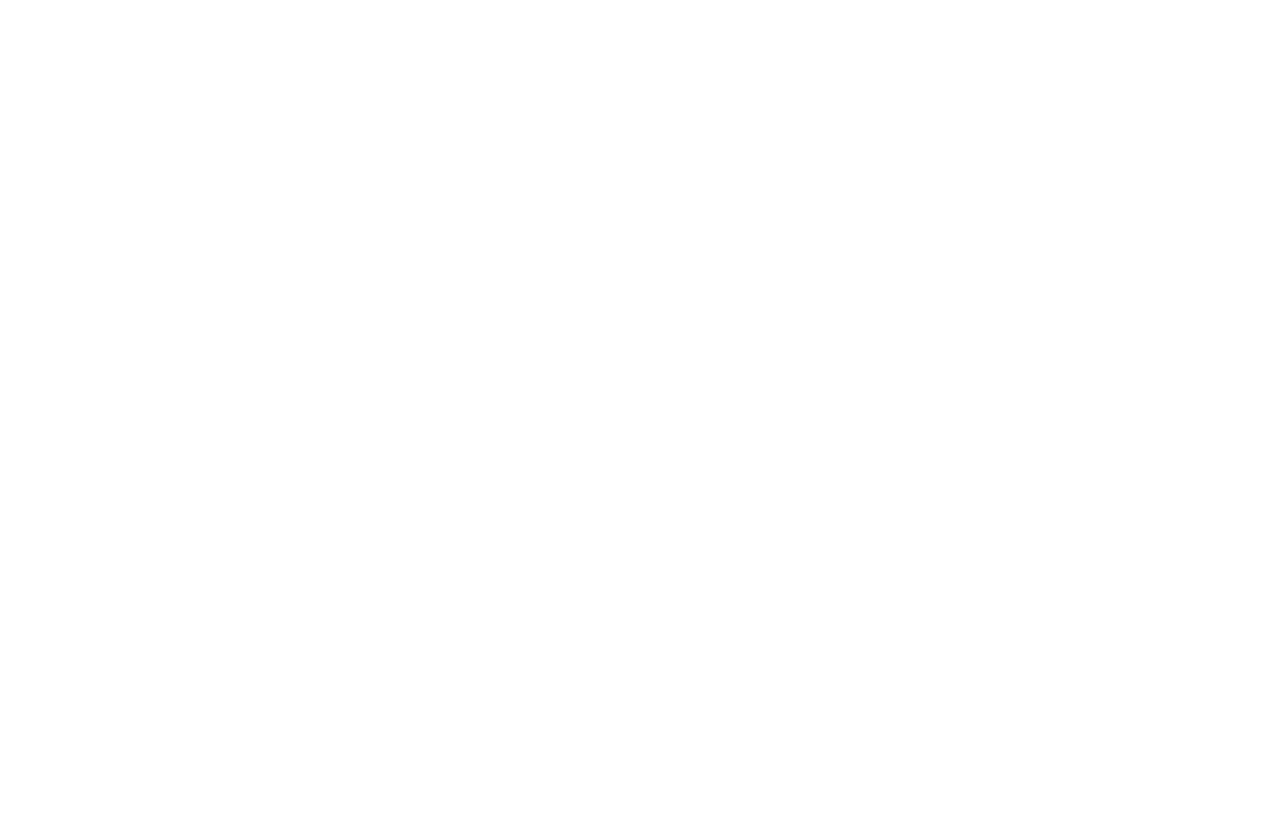
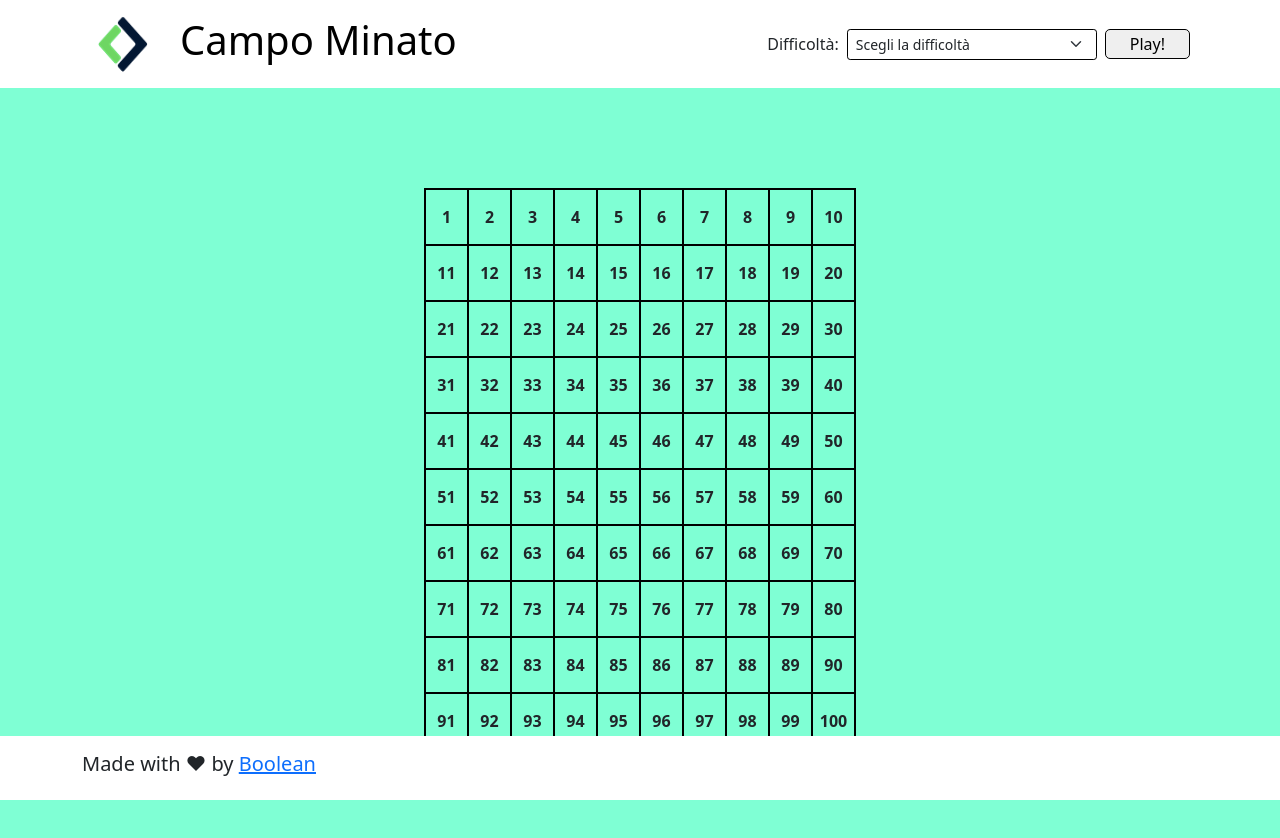
Before and after one commit to JustAPC/js-campominato-grid, a plain HTML site: page index.html in a window 1280 px wide. Before the commit the page ends 800 px from the top, so only its background shows below. Drawn offline with nearby package versions, Linux system fonts and the light colour scheme.

Commit message:
stesura parziale esercizio

```diff
--- a/asset/css/style.css
+++ b/asset/css/style.css
@@ -0,0 +1,59 @@
+*{
+    padding: 0;
+    margin: 0;
+    box-sizing: border-box;
+}
+
+:root {
+    --background-green: #7FFFD4;
+    --background-white: #fff;
+    --padding-box: 100px;
+}
+
+body {
+    background-color: var(--background-green);
+}
+
+header {
+    background-color: var(--background-white);
+}
+
+#difficulty{
+    width: 250px;
+    border: 1px solid black;
+}
+
+#bottone {
+    border-radius: 5px;
+    border: 1px solid black;
+    height: 30px;
+}
+
+main {
+    padding: var(--padding-box);
+}
+
+.griglia {
+    border: 1px solid black;
+    width: 40%;
+    margin: 0 auto;
+    display: flex;
+    flex-wrap: wrap;
+    cursor: pointer;
+}
+
+.box{
+    width: calc(100% / 10);
+    height: calc(100% / 10);
+    border: 1px solid black;
+    padding: 15px 10px;
+}
+
+.clicked {
+    background-color: #6495ED;
+    color: white;
+}
+
+footer {
+    background-color: var(--background-white);
+}
--- a/asset/js/main.js
+++ b/asset/js/main.js
@@ -0,0 +1,13 @@
+let grid = document.getElementById("grid");
+
+for (let i = 1; i <= 100; i++) {
+    let box = document.createElement("div");
+    box.classList.add("box", "d-flex","text-center","align-items-center","justify-content-center", "fw-bold")
+    grid.appendChild(box)
+    box.innerHTML = i
+
+    box.addEventListener ('click', function (){
+        this.classList.add('clicked')
+    })
+
+}
--- a/index.html
+++ b/index.html
@@ -9,6 +9,43 @@
     <title>Campo Minato</title>
 </head>
 <body>
+    <header class="py-3">
+        <div class="container d-flex justify-content-between">
+            <div class="d-flex">
+                <img src="./asset/img/Logo.png" alt="Logo Boolean" class="px-3">
+                <h1 class="px-3 text-black">Campo Minato</h1>
+            </div>
+
+            <div class="d-flex align-items-center">
+                <span class="px-2">Difficoltà:</span>
+
+                <select class="form-select form-select-sm" id="difficulty">
+                    <option selected>Scegli la difficoltà</option>
+                    <option value="1">Easy</option>
+                    <option value="2">Medium</option>
+                    <option value="3">Hard</option>
+                </select>
+
+                <button id="bottone" class="px-4 mx-2">Play!</button>
+            </div>
+
+
+        </div>
+
+    </header>
+
+    <main>
+        <div id="grid" class="griglia"></div>
+    </main>
+
+    <footer class="fixed-bottom py-3">
+        <div class="container">
+            <h5>Made with &#9829; by <a href="#">Boolean</a></h5>
+
+        </div>
+    </footer>
+
+
 
 
     <script src="./asset/js/main.js"></script>
```
Also changed, not shown: asset/img/Logo.png (added).
